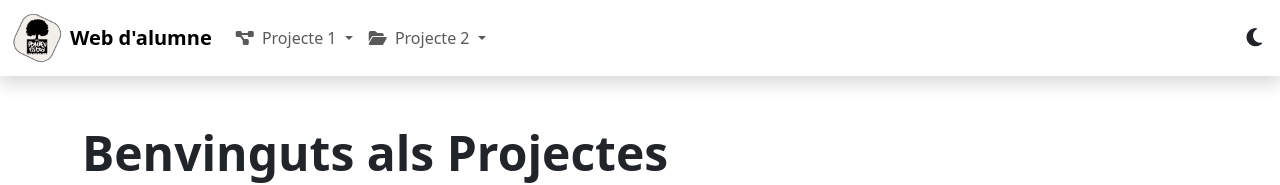
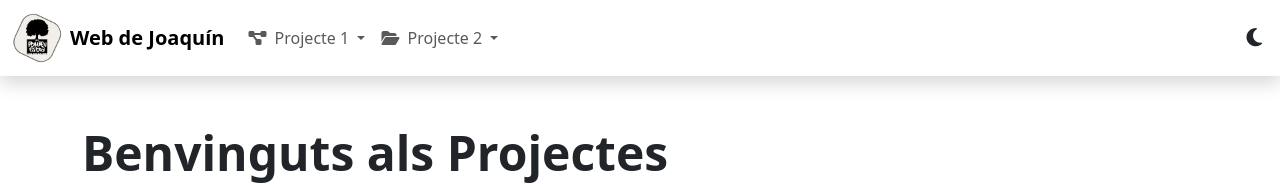
Before and after one commit to jjimenez-create/jjimenez.github.io, a plain HTML site: page index.html in a window 1280 px wide. Shown: the top 185 px of the page. Drawn offline with nearby package versions, Linux system fonts and the light colour scheme.

Commit message:
Update index.html

```diff
--- a/index.html
+++ b/index.html
@@ -67,7 +67,7 @@
       <!-- 5. Logo i text -->
       <a class="navbar-brand d-flex align-items-center" href="#">
         <img src="logo.png" alt="Logo" class="logo rounded-circle me-2">
-        <span class="fw-bold">Web d'alumne</span>
+        <span class="fw-bold">Web de Joaquín</span>
       </a>
 
       <!-- Botó menú mòbil -->
```
